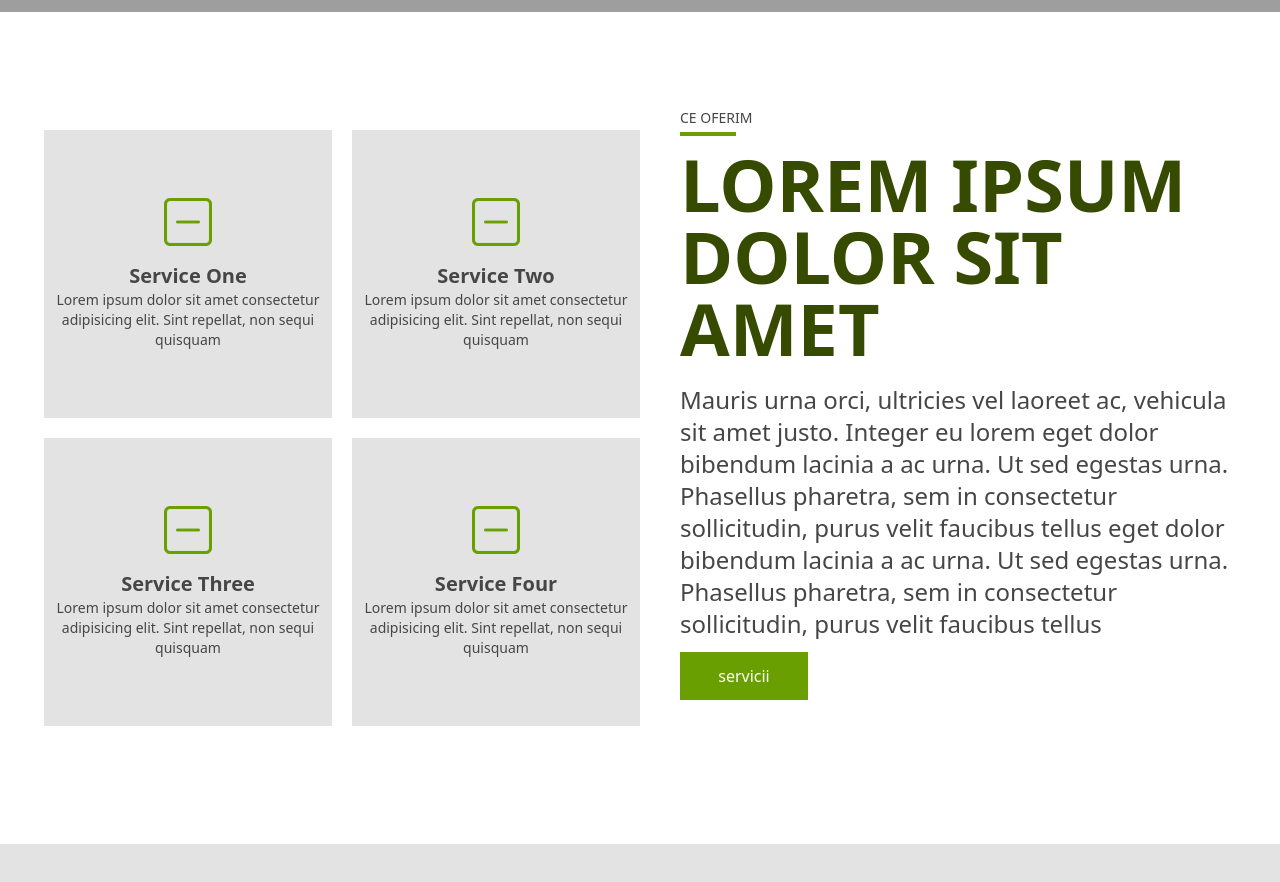
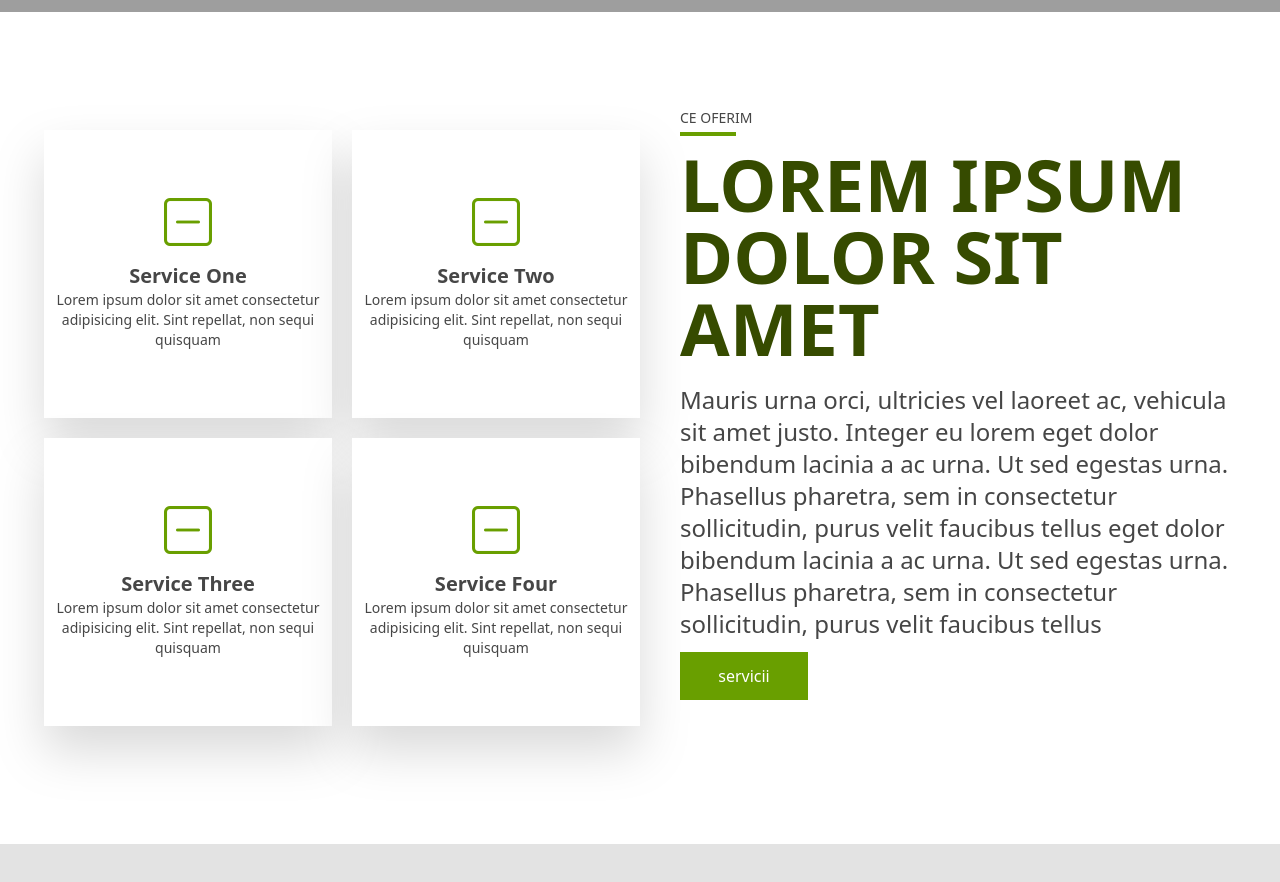
Before and after one commit to DenisWithOneN/desa-isolation, a Vue app: page / in a window 1280 px wide. Shown: the part 700-1582 px from the top of the page. Built offline with nearby package versions, Linux system fonts and the light colour scheme; grey boxes are pictures that could not be loaded.

Commit message:
updated card design, added dropshadow

```diff
--- a/src/components/homepage/ServiceCard.vue
+++ b/src/components/homepage/ServiceCard.vue
@@ -7,7 +7,7 @@ const props = defineProps({
 </script>
 <template>
   <div
-    class="bg-desalightgray h-52 w-52 lg:w-60 lg:h-60 xl:w-72 xl:h-72 flex flex-col items-center justify-center"
+    class="bg-white h-52 w-52 flex flex-col items-center justify-center drop-shadow-2xl lg:w-60 lg:h-60 xl:w-72 xl:h-72"
   >
     <div class="text-desalightgreen text-5xl mb-4">
       <i :class="icon"></i>
```
